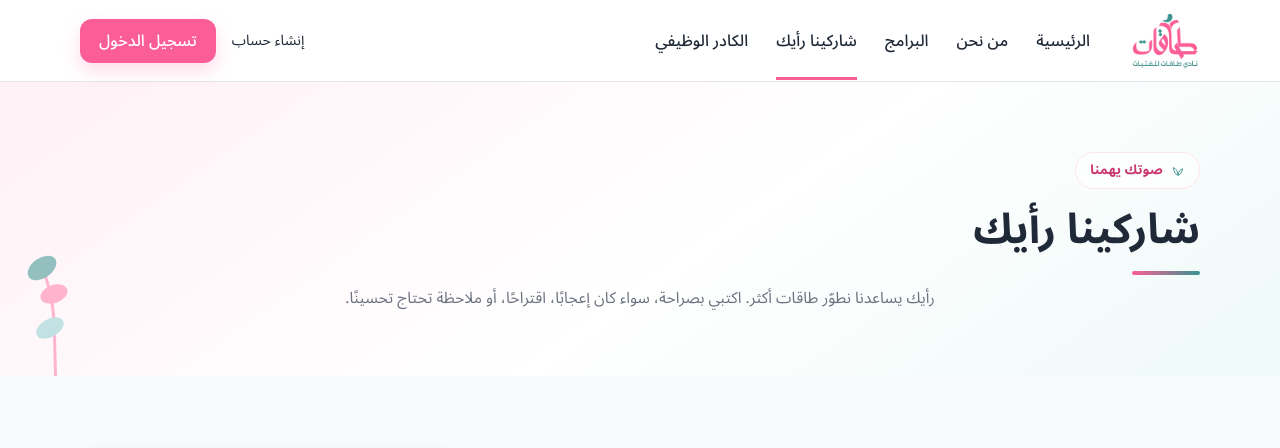
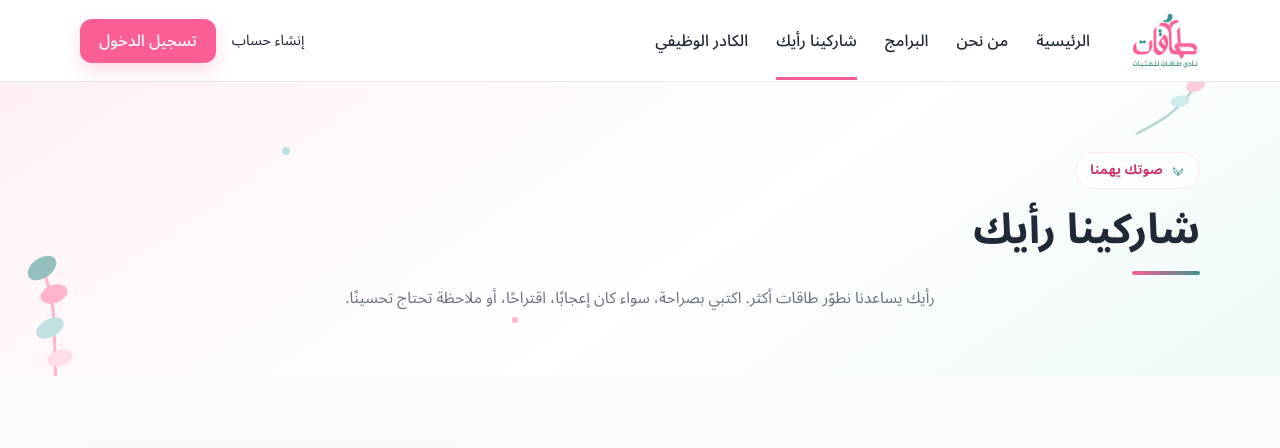
Before and after one commit to RimanUQU/TAQATWEBSITE, a Next.js app in the folder taqat/: page /feedback in a window 1280 px wide. Shown: the top 448 px of the page. Built offline with nearby package versions, Linux system fonts and the light colour scheme; no server answers; the database is empty.

Commit message:
توحيد الهيرو

```diff
--- a/taqat/src/app/feedback/page.tsx
+++ b/taqat/src/app/feedback/page.tsx
@@ -39,8 +39,18 @@ export default async function FeedbackPage({
             <ellipse cx="60" cy="70" rx="16" ry="10" fill="var(--teal-500)" transform="rotate(-35 60 70)" />
             <ellipse cx="72" cy="96" rx="14" ry="9" fill="var(--pink-400)" transform="rotate(-20 72 96)" />
             <ellipse cx="68" cy="130" rx="15" ry="9" fill="var(--teal-300)" transform="rotate(-30 68 130)" />
+            <ellipse cx="78" cy="160" rx="13" ry="8" fill="var(--pink-300)" transform="rotate(-15 78 160)" />
           </svg>
         </span>
+        <span className="staff-hero-decor staff-hero-sprig-right" aria-hidden="true">
+          <svg viewBox="0 0 100 100" xmlns="http://www.w3.org/2000/svg">
+            <path d="M10 90 C 30 70, 45 55, 55 20" stroke="var(--teal-500)" strokeWidth="2.5" fill="none" strokeLinecap="round" />
+            <ellipse cx="55" cy="20" rx="11" ry="7" fill="var(--pink-400)" transform="rotate(-40 55 20)" />
+            <ellipse cx="44" cy="42" rx="10" ry="6" fill="var(--teal-300)" transform="rotate(-25 44 42)" />
+          </svg>
+        </span>
+        <span className="staff-hero-dot staff-hero-dot-a" aria-hidden="true" />
+        <span className="staff-hero-dot staff-hero-dot-b" aria-hidden="true" />
         <div className="container">
           <div className="staff-hero-inner">
             <span className="staff-hero-eyebrow">
```
Also changed, not shown: taqat/src/app/account/page.tsx (+16 -16 lines).
